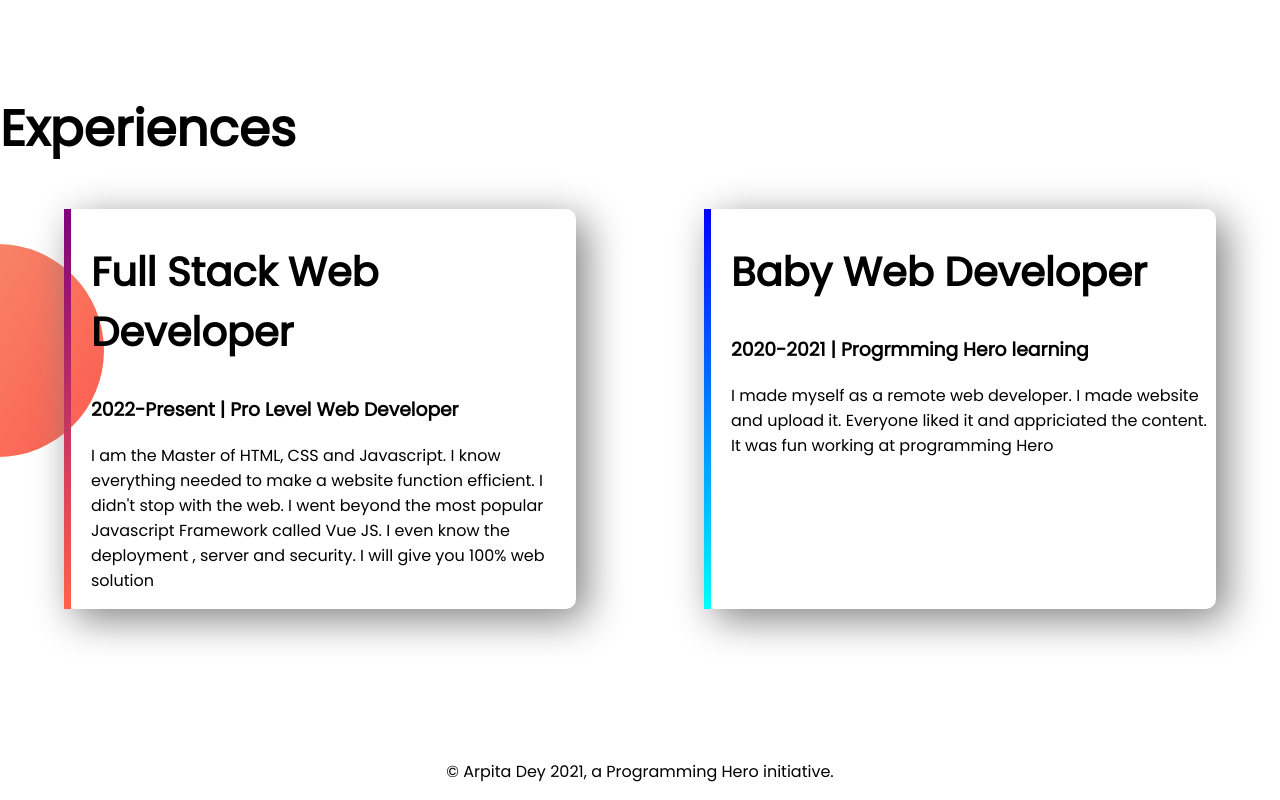
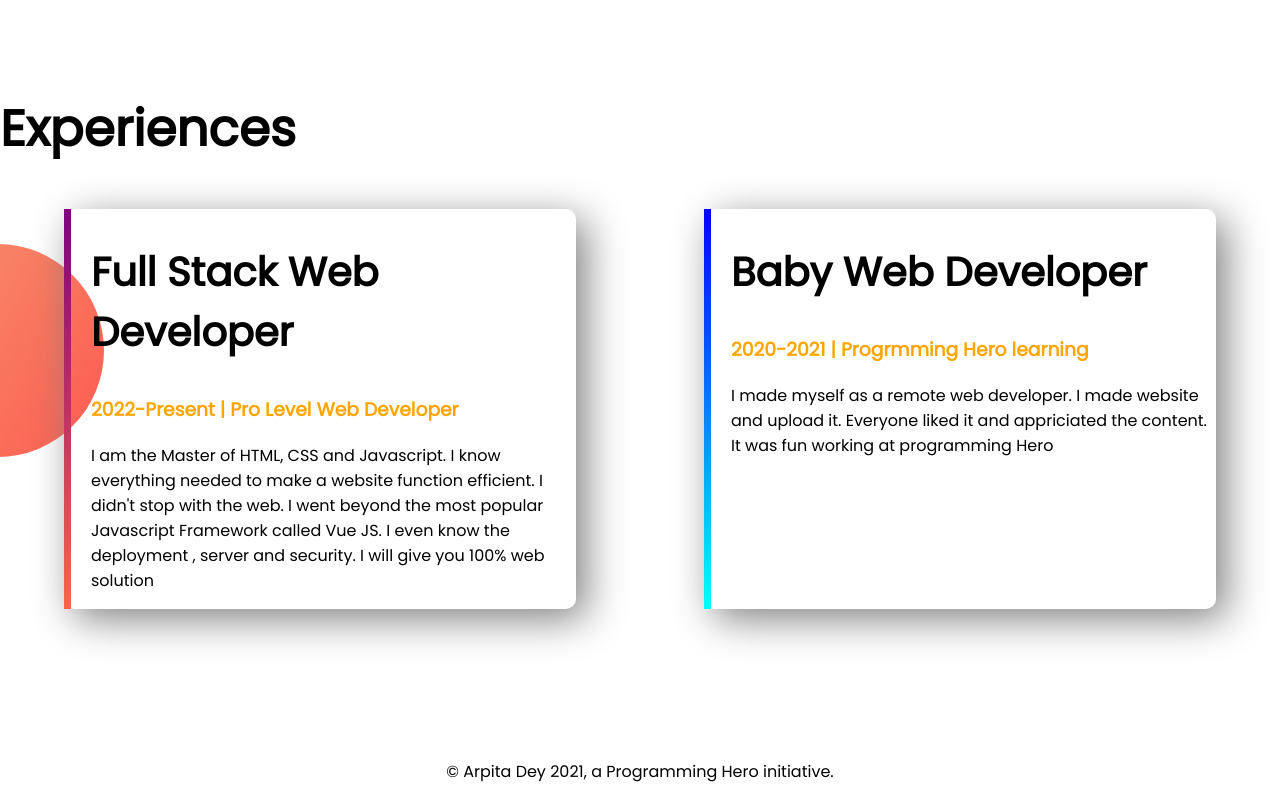
Before and after one commit to Arpitadey88/developer-portfolio, a plain HTML site: page index.html in a window 1280 px wide. Shown: the part 1182-1982 px from the top of the page. Drawn offline with Linux system fonts and the light colour scheme.

Commit message:
finally done

```diff
--- a/index.html
+++ b/index.html
@@ -47,7 +47,7 @@
         <div class="flex-container">
             <div id="full-stack-experience" class="experience-item">
                 <h2>Full Stack Web Developer</h2>
-                <h3>2022-Present | Pro Level Web Developer</h3>
+                <h3><span class="orange">2022-Present | Pro Level Web Developer</span></h3>
                 <p>I am the Master of HTML, CSS and Javascript. I know everything needed to make a website function
                     efficient. I didn't stop with the web. I went beyond the most popular Javascript Framework called
                     Vue
@@ -55,7 +55,7 @@
             </div>
             <div id="web-dev-experience" class="experience-item">
                 <h2>Baby Web Developer</h2>
-                <h3>2020-2021 | Progrmming Hero learning</h3>
+                <h3><span class="orange">2020-2021 | Progrmming Hero learning</span></h3>
                 <p>I made myself as a remote web developer. I made website and upload it. Everyone liked it and
                     appriciated
                     the content. It was fun working at programming Hero</p>
```
